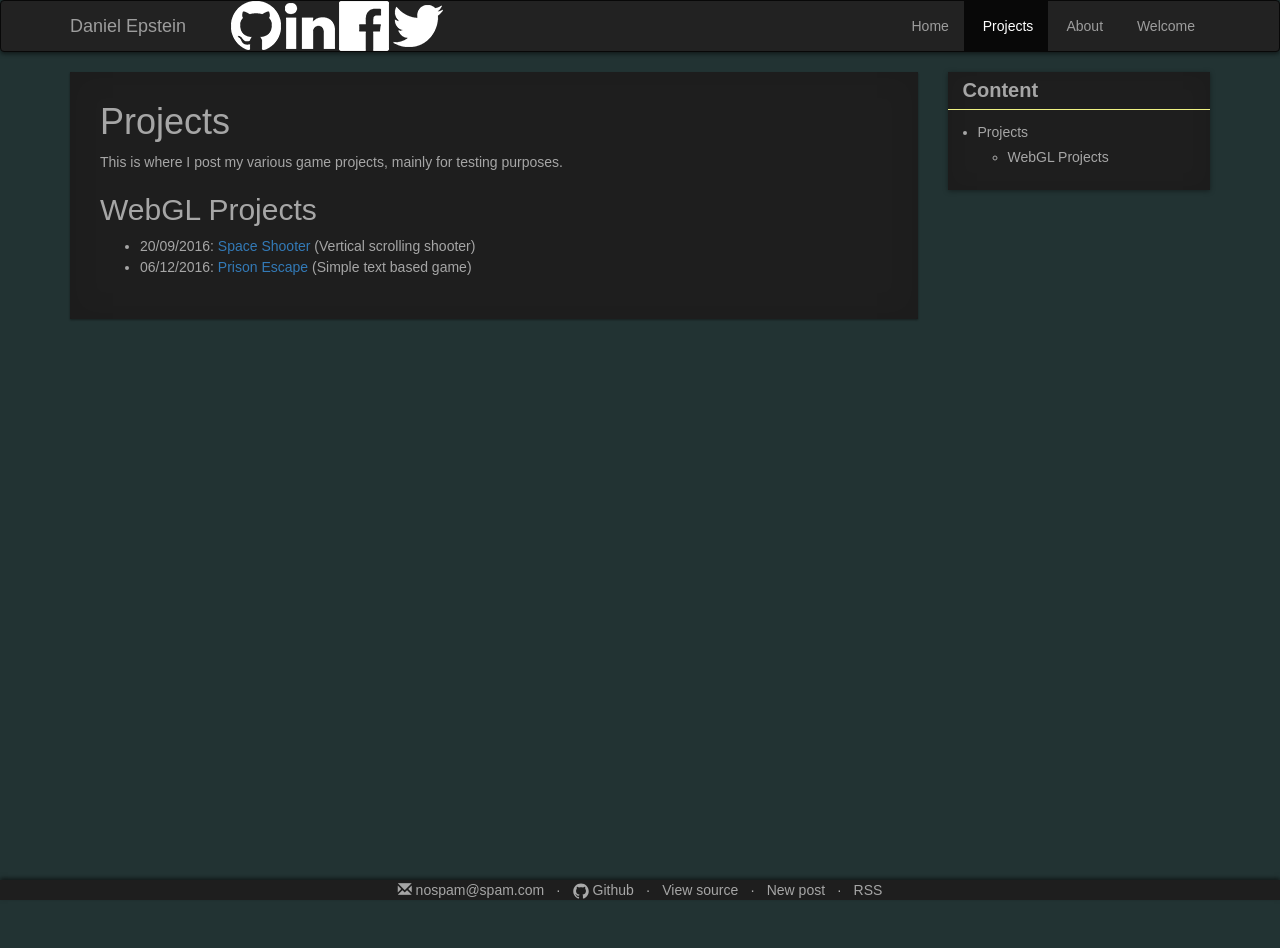
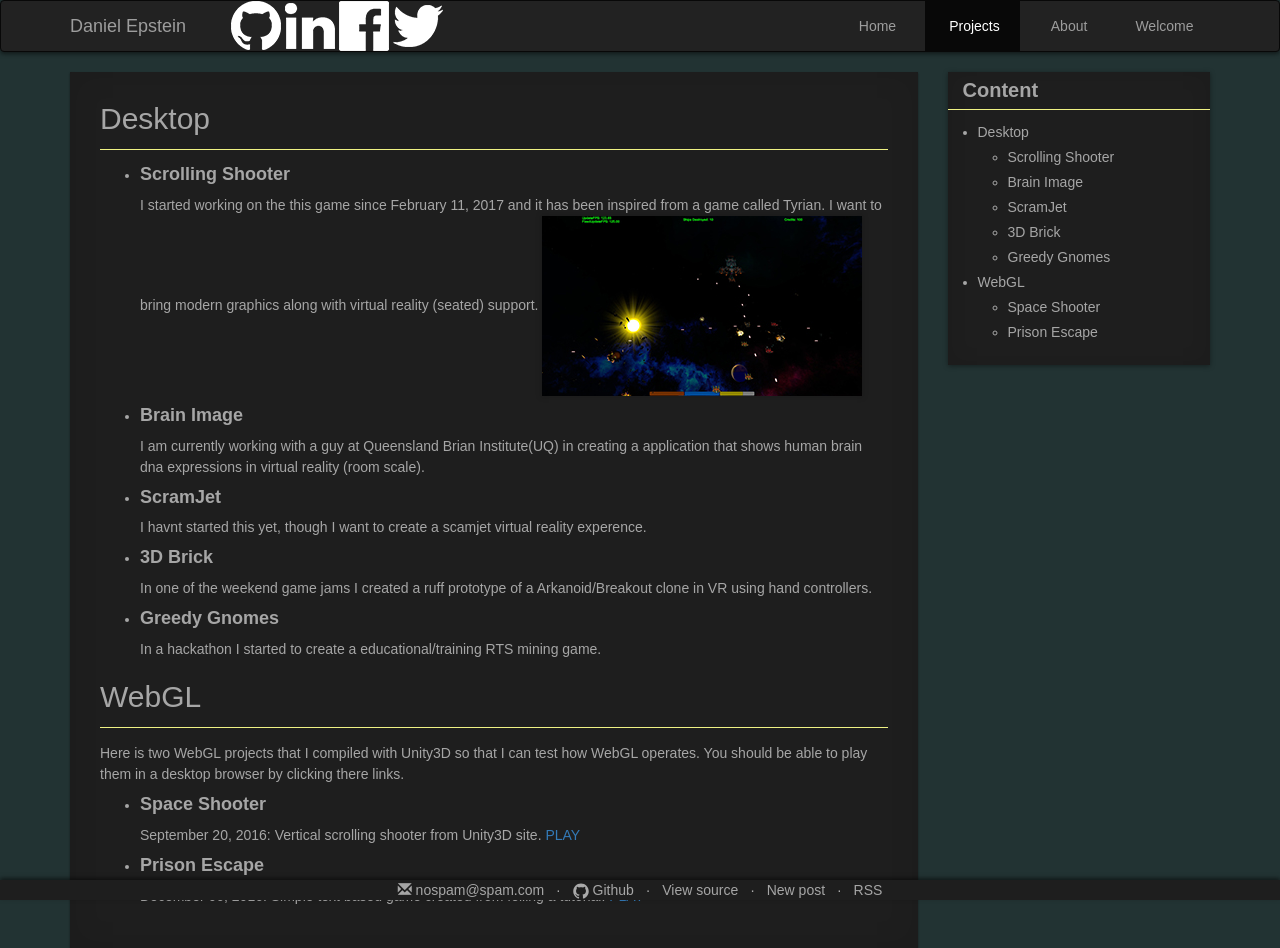
Before and after one commit to DanielEpstein/DanielEpstein.github.io, a Jekyll site: the page built from pages/1_projects.md, in a window 1280 px wide. Built offline with Jekyll 4.4.1, drawn with Linux system fonts in a browser that asks for light colours; before the commit the page ends 900 px from its top, so only the background shows below that.

Commit message:
content update

```diff
--- a/_posts/2017-03-30-newsite.markdown
+++ b/_posts/2017-03-30-newsite.markdown
@@ -1,8 +1,8 @@
 ---
 layout: post
-title:  "New Site Created"
+title:  "Bare bones site/blog created"
 date:   2017-03-30
 categories: Site
 comments: false
 ---
-Wahoo!
+Bare bones site/blog created.
--- a/pages/1_projects.md
+++ b/pages/1_projects.md
@@ -8,9 +8,28 @@ permalink: /projects/
 * content
 {:toc}
 
-# Projects
-This is where I post my various game projects, mainly for testing purposes.
 
-## WebGL Projects
-* 20/09/2016: [Space Shooter](/assets/webgl/spaceshooter) (Vertical scrolling shooter)
-* 06/12/2016: [Prison Escape](/assets/webgl/prisonescape) (Simple text based game)
+
+## Desktop
+<hr>
+* #### Scrolling Shooter
+I started working on the this game since February 11, 2017 and it has been inspired from a game called Tyrian. I want to bring modern graphics along with virtual reality (seated) support.
+<a href="/assets/images/scrollingshooter.jpg"><img src="/assets/images/scrollingshooter-thumb.jpg" style="width:320px;height:180px;"></a>
+* #### Brain Image
+I am currently working with a guy at Queensland Brian Institute(UQ) in creating a application that shows human brain dna expressions in virtual reality (room scale).
+* #### ScramJet
+I havnt started this yet, though I want to create a scamjet virtual reality experence.
+* #### 3D Brick
+In one of the weekend game jams I created a ruff prototype of a Arkanoid/Breakout clone in VR using hand controllers.
+* #### Greedy Gnomes
+In a hackathon I started to create a educational/training RTS mining game.
+
+## WebGL
+<hr>
+Here is two WebGL projects that I compiled with Unity3D so that I can test how WebGL operates. You should be able to play them in a desktop browser by clicking there links.
+* #### Space Shooter
+September 20, 2016: Vertical scrolling shooter from Unity3D site.
+[PLAY](/assets/webgl/spaceshooter)
+* #### Prison Escape
+December 06, 2016: Simple text based game created from folling a tutorial.
+[PLAY](/assets/webgl/prisonescape)
--- a/static/css/index.css
+++ b/static/css/index.css
@@ -11,6 +11,8 @@ body {
   	min-height: 100%;
 	background-color: #223333; /*page background colour*/
     font-family: 'Microsoft YaHei', 'SimHei', sans-serif;
+	/*'Consolas', 'Courier New', monospace;*/
+	/*'Microsoft YaHei', 'SimHei', sans-serif;*/
 }
 article p{
 	/*text-indent: 2em;*/
@@ -53,6 +55,7 @@ table td{
 
 /* navbar */
 nav{
+
 	-webkit-box-shadow: 0 2px 4px rgba(0,0,0,0.5);
 	-moz-box-shadow: 0 2px 4px rgba(0,0,0,0.5);
 	-o-box-shadow: 0 2px 4px rgba(0,0,0,0.5);
@@ -67,10 +70,17 @@ header a:visited {color: #707070}
 header a:hover {color: #eff284;text-decoration: none;}
 header a:active {color: #eff284}
 */
+
+
 /*header{
+	position: fixed;
+	right: 0;
+  	top: 0;
+  	left: 0;
 	background-color: #ff00c3;
 	color: #ff00c3;
-}
+}*/
+/*
 
 .navbar-default {
 
@@ -78,10 +88,17 @@ header a:active {color: #eff284}
 .navbar-nav {
 
 }
-.navbar-brand { /*navbar name area*/
+*/
 
+/*navbar name area*/
+/*
+.navbar-brand {
 }
-.navbar-inverse { /*navbar whole area*/
+*/
+
+/*navbar whole area*/
+/*
+.navbar-inverse {
 background-color: #1e1e1e;
 }
 .navbar-static-top {
@@ -92,7 +109,17 @@ background-color: #1e1e1e;
 }
 .navbar-fixed-bottom {
 
-}*/
+}
+*/
+hr {
+    display: block;
+    height: 1px;
+    border: 0;
+    border-top: 1px solid #eff284;
+    margin: 1em 0;
+    padding: 0;
+}
+
 
 .navbar-nav li{
 	min-width: 95px;
@@ -102,6 +129,7 @@ background-color: #1e1e1e;
 /* index main */
 .main{
 	/*min-height: 800px;*/
+	min-height: 100%;
 	color: #a6a6a6 /*main colour text*/
 }
 .post-area{
@@ -243,7 +271,7 @@ background-color: #1e1e1e;
 
 /* footer */
 footer{
-	position: absolute;
+	position: fixed;
 	right: 0;
   	bottom: 0;
   	left: 0;
```
Also changed, not shown: _posts/2017-04-02-newsite.markdown (added, +10 -0 lines), pages/2_about.md (+3 -1 lines), assets/images/scrollingshooter-thumb.jpg (added), assets/images/scrollingshooter.jpg (added).
